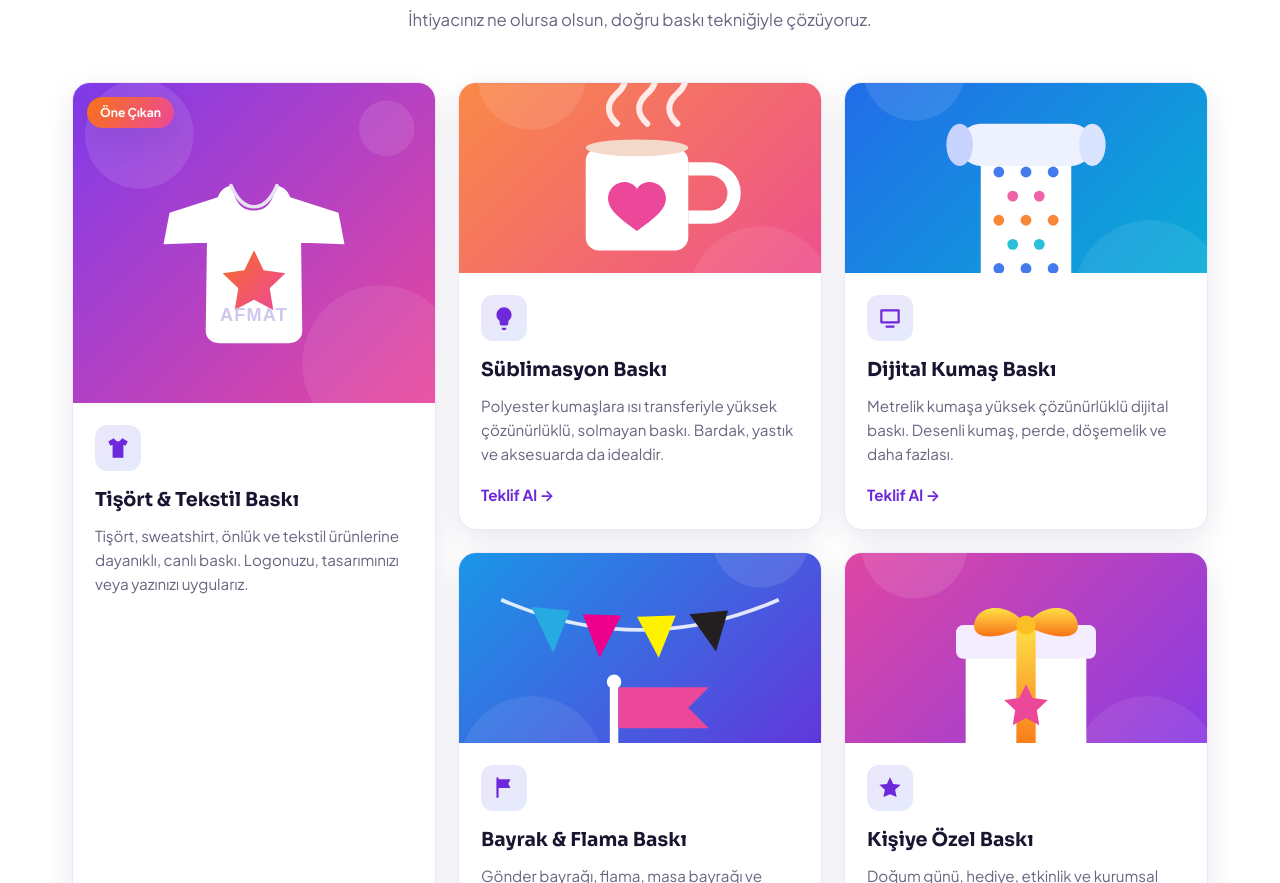
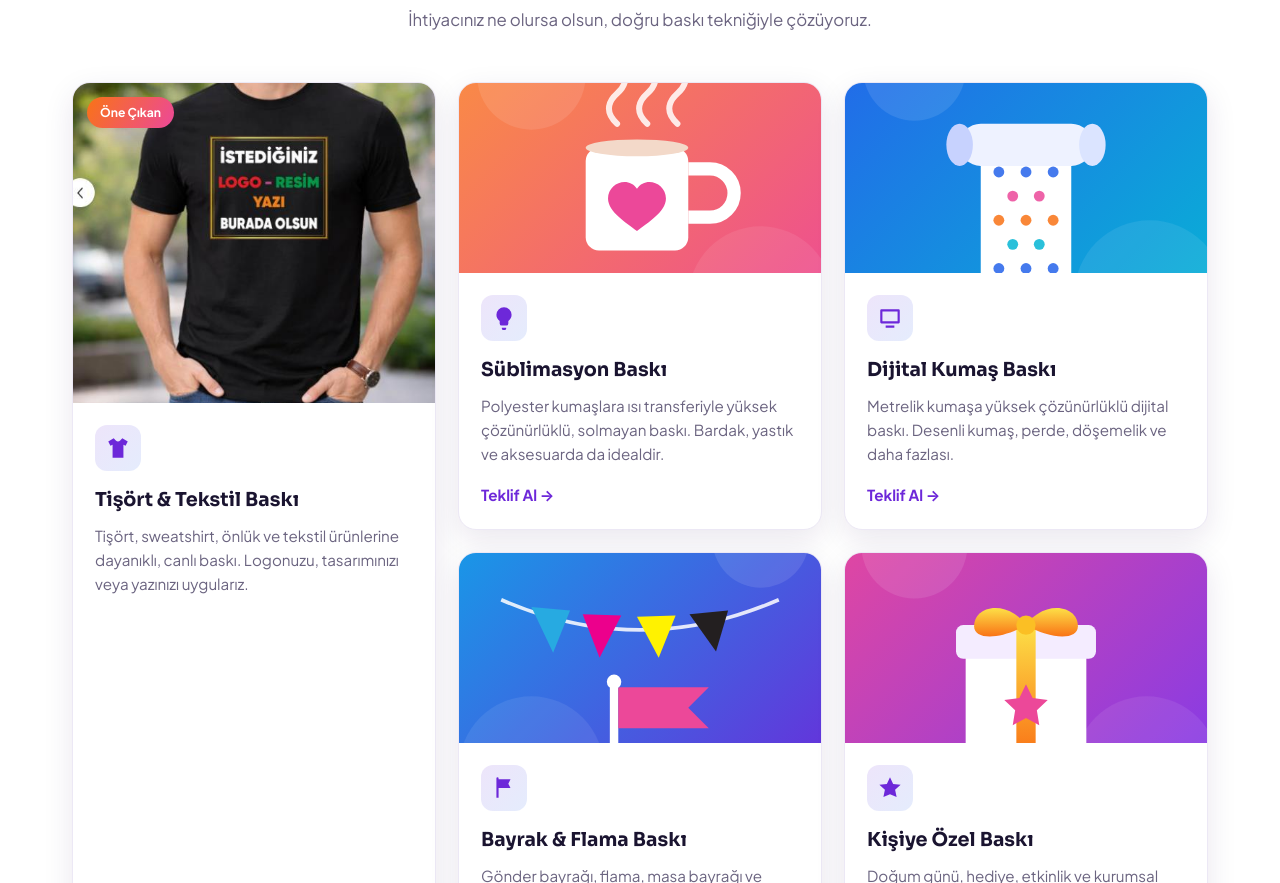
Before and after one commit to talhabacak3-code/afmat-basimevi, a plain HTML site: page index.html in a window 1280 px wide. Shown: the part 1166-2049 px from the top of the page. Drawn offline with Linux system fonts and the light colour scheme.

Commit message:
Tişört kategorisine gerçek ürün fotoğrafı
Co-Authored-By: Claude Opus 4.8 <noreply@anthropic.com>

```diff
--- a/index.html
+++ b/index.html
@@ -117,7 +117,7 @@
         <!-- Öne çıkan -->
         <article class="cat-card featured reveal">
           <span class="cat-flag">Öne Çıkan</span>
-          <div class="cat-img img-ph" data-img="images/kategori-tisort.svg" data-label="Tişört & Tekstil"></div>
+          <div class="cat-img img-ph" data-img="images/kategori-tisort.jpg" data-label="Tişört & Tekstil"></div>
           <div class="cat-body">
             <div class="cat-ico" aria-hidden="true">
               <svg viewBox="0 0 24 24"><path fill="currentColor" d="M16 3l5 3-2 4-2-1v12H7V9L5 10 3 6l5-3 2 2c.6.6 1.4 1 2 1s1.4-.4 2-1l2-2z"/></svg>
```
Also changed, not shown: images/kategori-tisort.jpg (added).
